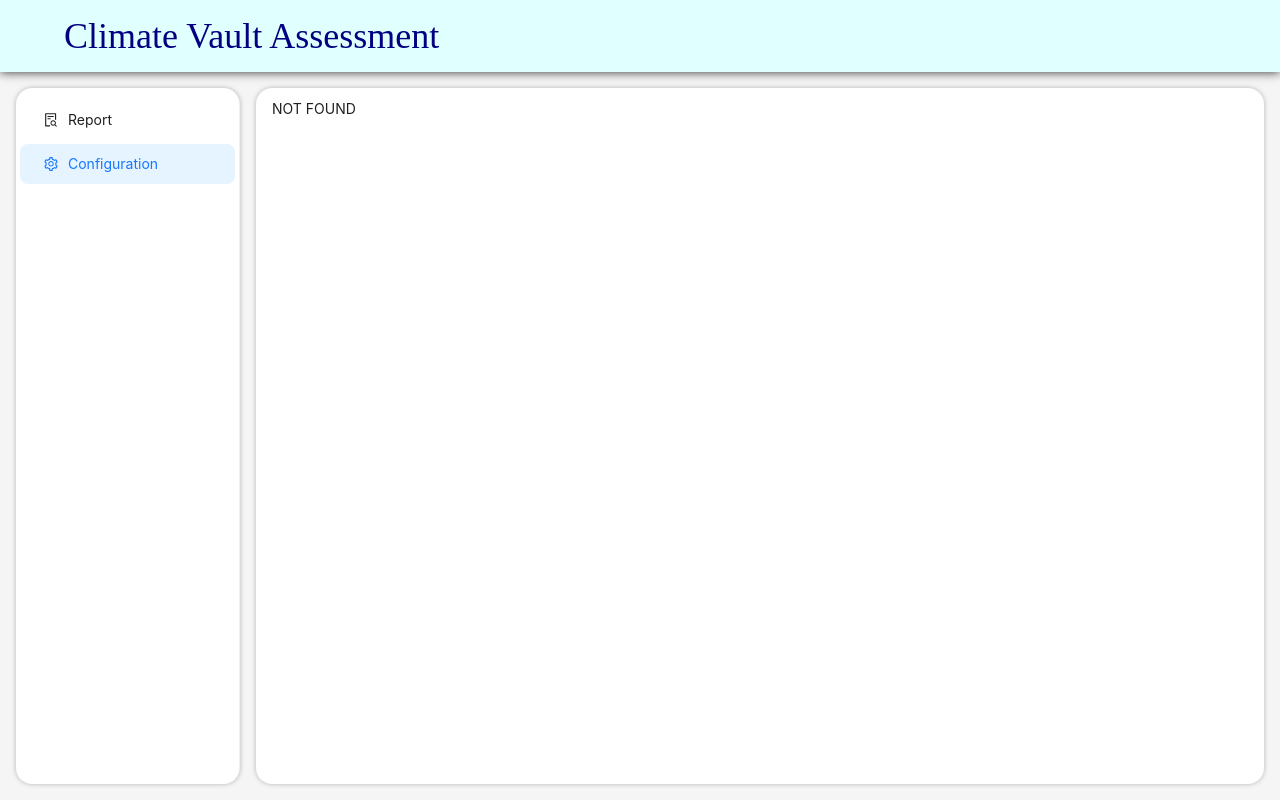
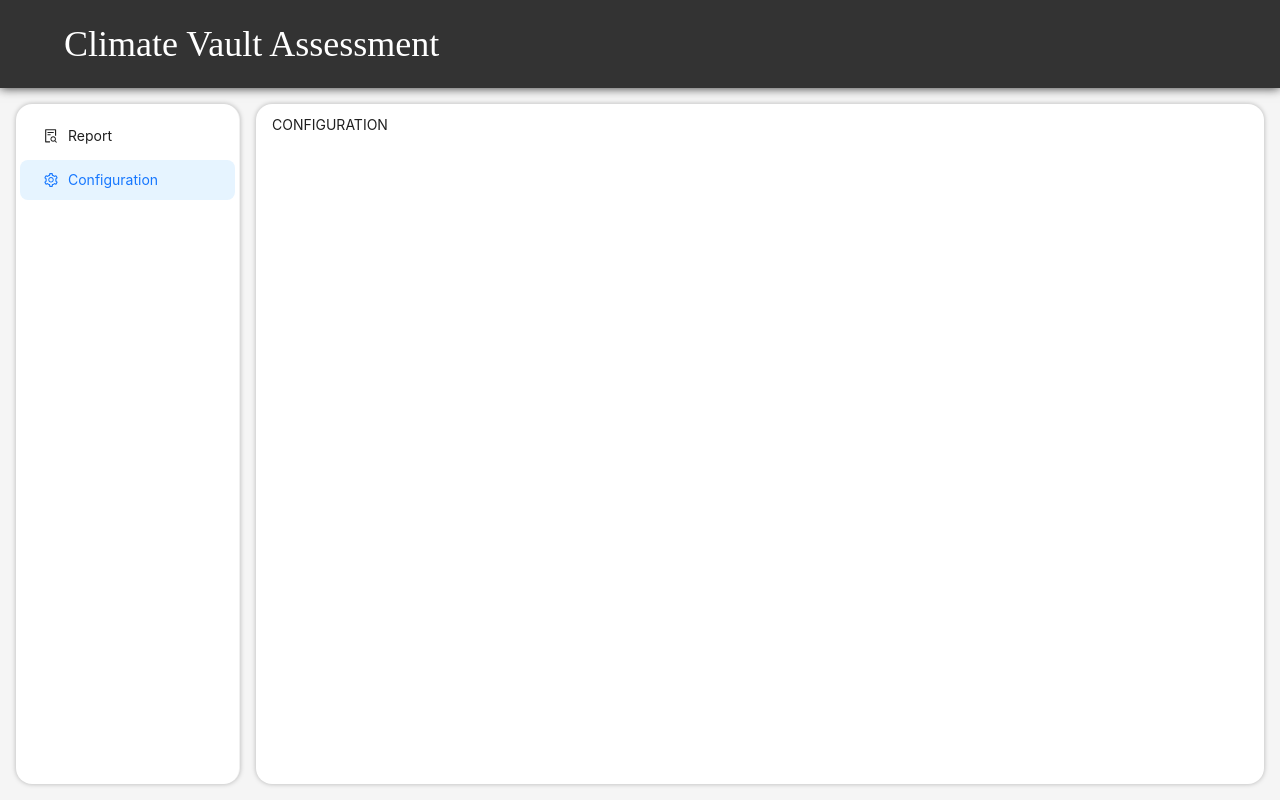
Before and after one commit to gentech1227/climate_vault_assessment, a React app: page /configuration in a window 1280 px wide. Before the commit this address had no page. Built offline with nearby package versions, Linux system fonts and the light colour scheme.

Commit message:
added configuration route & redirect

```diff
--- a/src/layout/index.js
+++ b/src/layout/index.js
@@ -1,10 +1,12 @@
 import { ConfigProvider, Layout } from "antd";
 import React from "react";
-import { Route, Routes } from "react-router";
+import { Navigate, Route, Routes } from "react-router";
 
 import ClimateHeader from "./ClimateHeader";
 import ClimateSider from "./ClimateSider";
+
 const Report = React.lazy(() => import("../pages/Report"));
+const Configuration = React.lazy(() => import("../pages/Configuration"));
 const NotFound = React.lazy(() => import("../pages/ErrorPage/NotFound"));
 const LoadingComponent = React.lazy(() =>
   import("../pages/ErrorPage/LoadingComponent")
@@ -21,7 +23,9 @@ const ClimateLayout = () => {
             <div className="climate-content max-h-full overflow-y-auto">
               <React.Suspense fallback={<LoadingComponent />}>
                 <Routes>
+                  <Route path="/" element={<Navigate replace to="/report" />} />
                   <Route path="/report" element={<Report />} />
+                  <Route path="/configuration" element={<Configuration />} />
                   <Route path="*" element={<NotFound />} />
                 </Routes>
               </React.Suspense>
--- a/src/layout/style.css
+++ b/src/layout/style.css
@@ -1,7 +1,7 @@
 .climate-header {
   padding-left: 32px;
-  height: 72px;
-  background-color: lightcyan;
+  height: 88px;
+  background-color: #333333;
   box-shadow: 0px 0px 10px #000000d2;
   z-index: 2;
 }
@@ -10,7 +10,7 @@
   font-family: "Cooper";
   font-size: 36px;
   margin-left: 32px;
-  color: navy;
+  color: white;
 }
 
 .sider-menu {
--- /dev/null
+++ b/src/pages/Configuration/index.js
@@ -0,0 +1,7 @@
+import React from "react";
+
+const Configuration = () => {
+  return <div>CONFIGURATION</div>;
+};
+
+export default Configuration;
--- a/src/pages/Report/ReportChart.js
+++ b/src/pages/Report/ReportChart.js
@@ -27,7 +27,6 @@ const ReportChart = () => {
   };
 
   const options = {
-    animationEnabled: true,
     colorSet: "colorSet2",
     title: {
       text: "Monthly Transactions",
@@ -80,9 +79,8 @@ const ReportChart = () => {
     ],
   };
   return (
-    <div className="w-2/3">
+    <div className="w-2/3 min-w-96">
       <CanvasJSChart options={options} />
-      {/*You can get reference to the chart instance as shown above using onRef. This allows you to access all chart properties and methods*/}
     </div>
   );
 };
```
